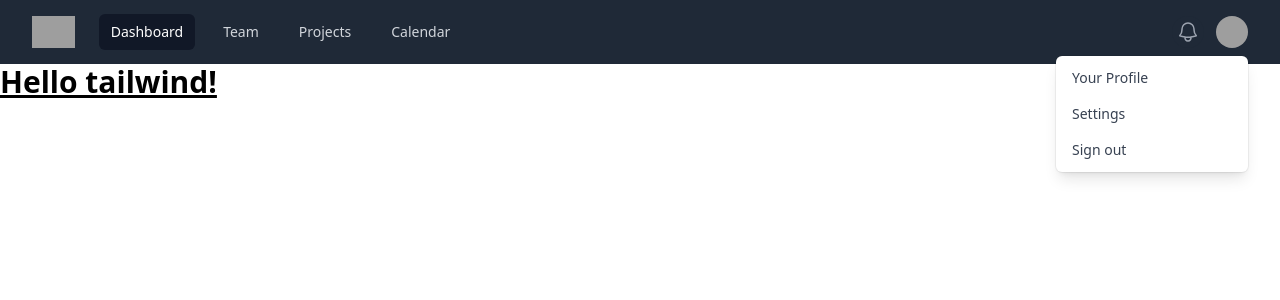
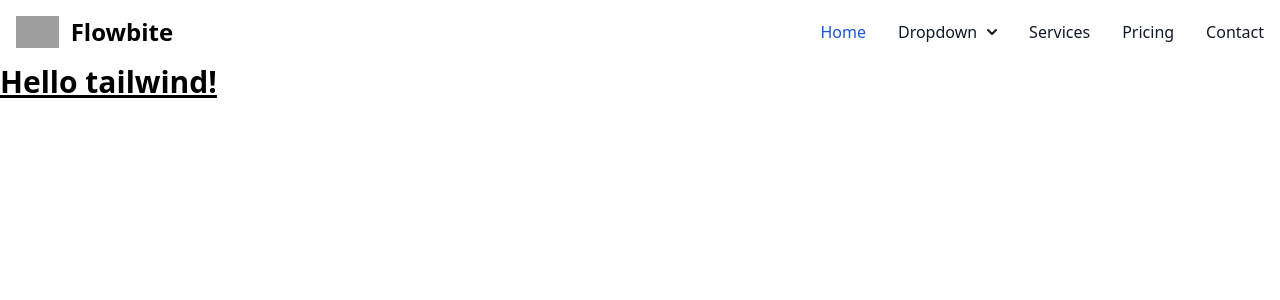
Before and after one commit to aleongit/angular_tailwind, an Angular app: page / in a window 1280 px wide. Shown: the top 300 px of the page. Built offline with nearby package versions, Linux system fonts and the light colour scheme; grey boxes are pictures that could not be loaded.

Commit message:
feat: add testing navbar

```diff
--- a/src/app/components/navbar/navbar.component.html
+++ b/src/app/components/navbar/navbar.component.html
@@ -1,91 +1,54 @@
-<nav class="bg-gray-800">
-    <div class="mx-auto max-w-7xl px-2 sm:px-6 lg:px-8">
-      <div class="relative flex h-16 items-center justify-between">
-        <div class="absolute inset-y-0 left-0 flex items-center sm:hidden">
-          <!-- Mobile menu button-->
-          <button type="button" class="relative inline-flex items-center justify-center rounded-md p-2 text-gray-400 hover:bg-gray-700 hover:text-white focus:outline-none focus:ring-2 focus:ring-inset focus:ring-white" aria-controls="mobile-menu" aria-expanded="false">
-            <span class="absolute -inset-0.5"></span>
-            <span class="sr-only">Open main menu</span>
-            <!--
-              Icon when menu is closed.
 
-              Menu open: "hidden", Menu closed: "block"
-            -->
-            <svg class="block h-6 w-6" fill="none" viewBox="0 0 24 24" stroke-width="1.5" stroke="currentColor" aria-hidden="true">
-              <path stroke-linecap="round" stroke-linejoin="round" d="M3.75 6.75h16.5M3.75 12h16.5m-16.5 5.25h16.5" />
-            </svg>
-            <!--
-              Icon when menu is open.
 
-              Menu open: "block", Menu closed: "hidden"
-            -->
-            <svg class="hidden h-6 w-6" fill="none" viewBox="0 0 24 24" stroke-width="1.5" stroke="currentColor" aria-hidden="true">
-              <path stroke-linecap="round" stroke-linejoin="round" d="M6 18L18 6M6 6l12 12" />
-            </svg>
-          </button>
-        </div>
-        <div class="flex flex-1 items-center justify-center sm:items-stretch sm:justify-start">
-          <div class="flex flex-shrink-0 items-center">
-            <img class="h-8 w-auto" src="https://tailwindui.com/img/logos/mark.svg?color=indigo&shade=500" alt="Your Company">
-          </div>
-          <div class="hidden sm:ml-6 sm:block">
-            <div class="flex space-x-4">
-              <!-- Current: "bg-gray-900 text-white", Default: "text-gray-300 hover:bg-gray-700 hover:text-white" -->
-              <a href="#" class="bg-gray-900 text-white rounded-md px-3 py-2 text-sm font-medium" aria-current="page">Dashboard</a>
-              <a href="#" class="text-gray-300 hover:bg-gray-700 hover:text-white rounded-md px-3 py-2 text-sm font-medium">Team</a>
-              <a href="#" class="text-gray-300 hover:bg-gray-700 hover:text-white rounded-md px-3 py-2 text-sm font-medium">Projects</a>
-              <a href="#" class="text-gray-300 hover:bg-gray-700 hover:text-white rounded-md px-3 py-2 text-sm font-medium">Calendar</a>
+<nav class="bg-white border-gray-200 dark:bg-gray-900 dark:border-gray-700">
+  <div class="max-w-screen-xl flex flex-wrap items-center justify-between mx-auto p-4">
+    <a href="#" class="flex items-center space-x-3 rtl:space-x-reverse">
+        <img src="https://flowbite.com/docs/images/logo.svg" class="h-8" alt="Flowbite Logo" />
+        <span class="self-center text-2xl font-semibold whitespace-nowrap dark:text-white">Flowbite</span>
+    </a>
+    <button data-collapse-toggle="navbar-dropdown" type="button" class="inline-flex items-center p-2 w-10 h-10 justify-center text-sm text-gray-500 rounded-lg md:hidden hover:bg-gray-100 focus:outline-none focus:ring-2 focus:ring-gray-200 dark:text-gray-400 dark:hover:bg-gray-700 dark:focus:ring-gray-600" aria-controls="navbar-dropdown" aria-expanded="false">
+        <span class="sr-only">Open main menu</span>
+        <svg class="w-5 h-5" aria-hidden="true" xmlns="http://www.w3.org/2000/svg" fill="none" viewBox="0 0 17 14">
+            <path stroke="currentColor" stroke-linecap="round" stroke-linejoin="round" stroke-width="2" d="M1 1h15M1 7h15M1 13h15"/>
+        </svg>
+    </button>
+    <div class="hidden w-full md:block md:w-auto" id="navbar-dropdown">
+      <ul class="flex flex-col font-medium p-4 md:p-0 mt-4 border border-gray-100 rounded-lg bg-gray-50 md:space-x-8 rtl:space-x-reverse md:flex-row md:mt-0 md:border-0 md:bg-white dark:bg-gray-800 md:dark:bg-gray-900 dark:border-gray-700">
+        <li>
+          <a href="#" class="block py-2 px-3 text-white bg-blue-700 rounded md:bg-transparent md:text-blue-700 md:p-0 md:dark:text-blue-500 dark:bg-blue-600 md:dark:bg-transparent" aria-current="page">Home</a>
+        </li>
+        <li>
+            <button id="dropdownNavbarLink" data-dropdown-toggle="dropdownNavbar" class="flex items-center justify-between w-full py-2 px-3 text-gray-900 rounded hover:bg-gray-100 md:hover:bg-transparent md:border-0 md:hover:text-blue-700 md:p-0 md:w-auto dark:text-white md:dark:hover:text-blue-500 dark:focus:text-white dark:border-gray-700 dark:hover:bg-gray-700 md:dark:hover:bg-transparent">Dropdown <svg class="w-2.5 h-2.5 ms-2.5" aria-hidden="true" xmlns="http://www.w3.org/2000/svg" fill="none" viewBox="0 0 10 6">
+    <path stroke="currentColor" stroke-linecap="round" stroke-linejoin="round" stroke-width="2" d="m1 1 4 4 4-4"/>
+  </svg></button>
+            <!-- Dropdown menu -->
+            <div id="dropdownNavbar" class="z-10 hidden font-normal bg-white divide-y divide-gray-100 rounded-lg shadow w-44 dark:bg-gray-700 dark:divide-gray-600">
+                <ul class="py-2 text-sm text-gray-700 dark:text-gray-400" aria-labelledby="dropdownLargeButton">
+                  <li>
+                    <a href="#" class="block px-4 py-2 hover:bg-gray-100 dark:hover:bg-gray-600 dark:hover:text-white">Dashboard</a>
+                  </li>
+                  <li>
+                    <a href="#" class="block px-4 py-2 hover:bg-gray-100 dark:hover:bg-gray-600 dark:hover:text-white">Settings</a>
+                  </li>
+                  <li>
+                    <a href="#" class="block px-4 py-2 hover:bg-gray-100 dark:hover:bg-gray-600 dark:hover:text-white">Earnings</a>
+                  </li>
+                </ul>
+                <div class="py-1">
+                  <a href="#" class="block px-4 py-2 text-sm text-gray-700 hover:bg-gray-100 dark:hover:bg-gray-600 dark:text-gray-200 dark:hover:text-white">Sign out</a>
+                </div>
             </div>
-          </div>
-        </div>
-        <div class="absolute inset-y-0 right-0 flex items-center pr-2 sm:static sm:inset-auto sm:ml-6 sm:pr-0">
-          <button type="button" class="relative rounded-full bg-gray-800 p-1 text-gray-400 hover:text-white focus:outline-none focus:ring-2 focus:ring-white focus:ring-offset-2 focus:ring-offset-gray-800">
-            <span class="absolute -inset-1.5"></span>
-            <span class="sr-only">View notifications</span>
-            <svg class="h-6 w-6" fill="none" viewBox="0 0 24 24" stroke-width="1.5" stroke="currentColor" aria-hidden="true">
-              <path stroke-linecap="round" stroke-linejoin="round" d="M14.857 17.082a23.848 23.848 0 005.454-1.31A8.967 8.967 0 0118 9.75v-.7V9A6 6 0 006 9v.75a8.967 8.967 0 01-2.312 6.022c1.733.64 3.56 1.085 5.455 1.31m5.714 0a24.255 24.255 0 01-5.714 0m5.714 0a3 3 0 11-5.714 0" />
-            </svg>
-          </button>
-
-          <!-- Profile dropdown -->
-          <div class="relative ml-3">
-            <div>
-              <button type="button" class="relative flex rounded-full bg-gray-800 text-sm focus:outline-none focus:ring-2 focus:ring-white focus:ring-offset-2 focus:ring-offset-gray-800" id="user-menu-button" aria-expanded="false" aria-haspopup="true">
-                <span class="absolute -inset-1.5"></span>
-                <span class="sr-only">Open user menu</span>
-                <img class="h-8 w-8 rounded-full" src="https://images.unsplash.com/photo-1472099645785-5658abf4ff4e?ixlib=rb-1.2.1&ixid=eyJhcHBfaWQiOjEyMDd9&auto=format&fit=facearea&facepad=2&w=256&h=256&q=80" alt="">
-              </button>
-            </div>
-
-            <!--
-              Dropdown menu, show/hide based on menu state.
-
-              Entering: "transition ease-out duration-100"
-                From: "transform opacity-0 scale-95"
-                To: "transform opacity-100 scale-100"
-              Leaving: "transition ease-in duration-75"
-                From: "transform opacity-100 scale-100"
-                To: "transform opacity-0 scale-95"
-            -->
-            <div class="absolute right-0 z-10 mt-2 w-48 origin-top-right rounded-md bg-white py-1 shadow-lg ring-1 ring-black ring-opacity-5 focus:outline-none" role="menu" aria-orientation="vertical" aria-labelledby="user-menu-button" tabindex="-1">
-              <!-- Active: "bg-gray-100", Not Active: "" -->
-              <a href="#" class="block px-4 py-2 text-sm text-gray-700" role="menuitem" tabindex="-1" id="user-menu-item-0">Your Profile</a>
-              <a href="#" class="block px-4 py-2 text-sm text-gray-700" role="menuitem" tabindex="-1" id="user-menu-item-1">Settings</a>
-              <a href="#" class="block px-4 py-2 text-sm text-gray-700" role="menuitem" tabindex="-1" id="user-menu-item-2">Sign out</a>
-            </div>
-          </div>
-        </div>
-      </div>
+        </li>
+        <li>
+          <a href="#" class="block py-2 px-3 text-gray-900 rounded hover:bg-gray-100 md:hover:bg-transparent md:border-0 md:hover:text-blue-700 md:p-0 dark:text-white md:dark:hover:text-blue-500 dark:hover:bg-gray-700 dark:hover:text-white md:dark:hover:bg-transparent">Services</a>
+        </li>
+        <li>
+          <a href="#" class="block py-2 px-3 text-gray-900 rounded hover:bg-gray-100 md:hover:bg-transparent md:border-0 md:hover:text-blue-700 md:p-0 dark:text-white md:dark:hover:text-blue-500 dark:hover:bg-gray-700 dark:hover:text-white md:dark:hover:bg-transparent">Pricing</a>
+        </li>
+        <li>
+          <a href="#" class="block py-2 px-3 text-gray-900 rounded hover:bg-gray-100 md:hover:bg-transparent md:border-0 md:hover:text-blue-700 md:p-0 dark:text-white md:dark:hover:text-blue-500 dark:hover:bg-gray-700 dark:hover:text-white md:dark:hover:bg-transparent">Contact</a>
+        </li>
+      </ul>
     </div>
-
-    <!-- Mobile menu, show/hide based on menu state. -->
-    <div class="sm:hidden" id="mobile-menu">
-      <div class="space-y-1 px-2 pb-3 pt-2">
-        <!-- Current: "bg-gray-900 text-white", Default: "text-gray-300 hover:bg-gray-700 hover:text-white" -->
-        <a href="#" class="bg-gray-900 text-white block rounded-md px-3 py-2 text-base font-medium" aria-current="page">Dashboard</a>
-        <a href="#" class="text-gray-300 hover:bg-gray-700 hover:text-white block rounded-md px-3 py-2 text-base font-medium">Team</a>
-        <a href="#" class="text-gray-300 hover:bg-gray-700 hover:text-white block rounded-md px-3 py-2 text-base font-medium">Projects</a>
-        <a href="#" class="text-gray-300 hover:bg-gray-700 hover:text-white block rounded-md px-3 py-2 text-base font-medium">Calendar</a>
-      </div>
-    </div>
-  </nav>
+  </div>
+</nav>
--- a/src/app/components/navbar/navbar.component.ts
+++ b/src/app/components/navbar/navbar.component.ts
@@ -5,7 +5,7 @@ import { Component } from '@angular/core';
   standalone: true,
   imports: [],
   templateUrl: './navbar.component.html',
-  styleUrl: './navbar.component.scss'
+  styleUrl: './navbar.component.scss',
 })
 export class NavbarComponent {
 
```
